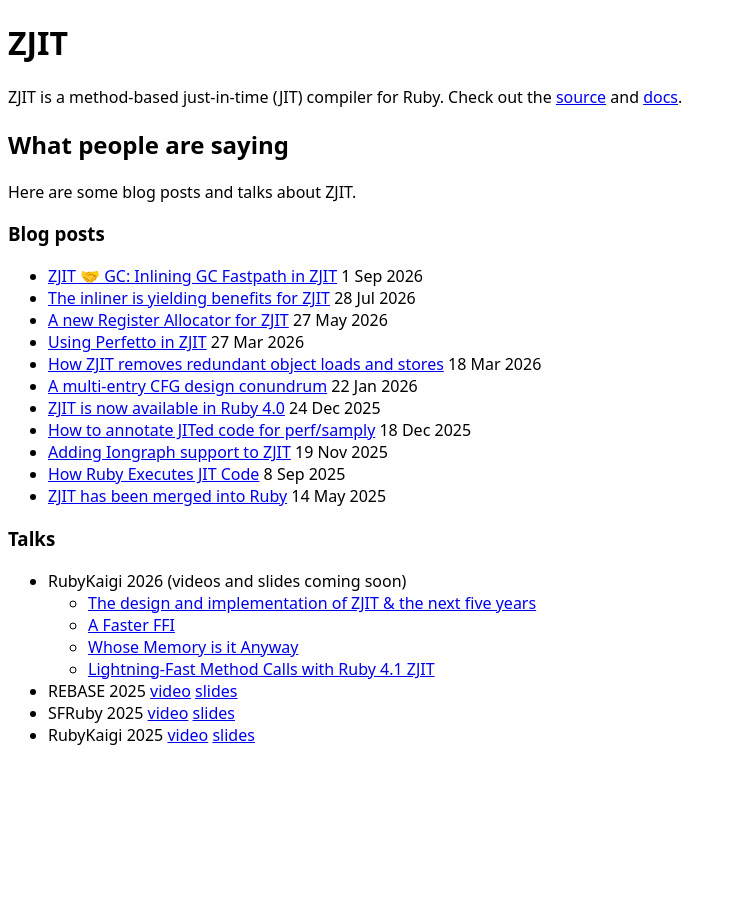
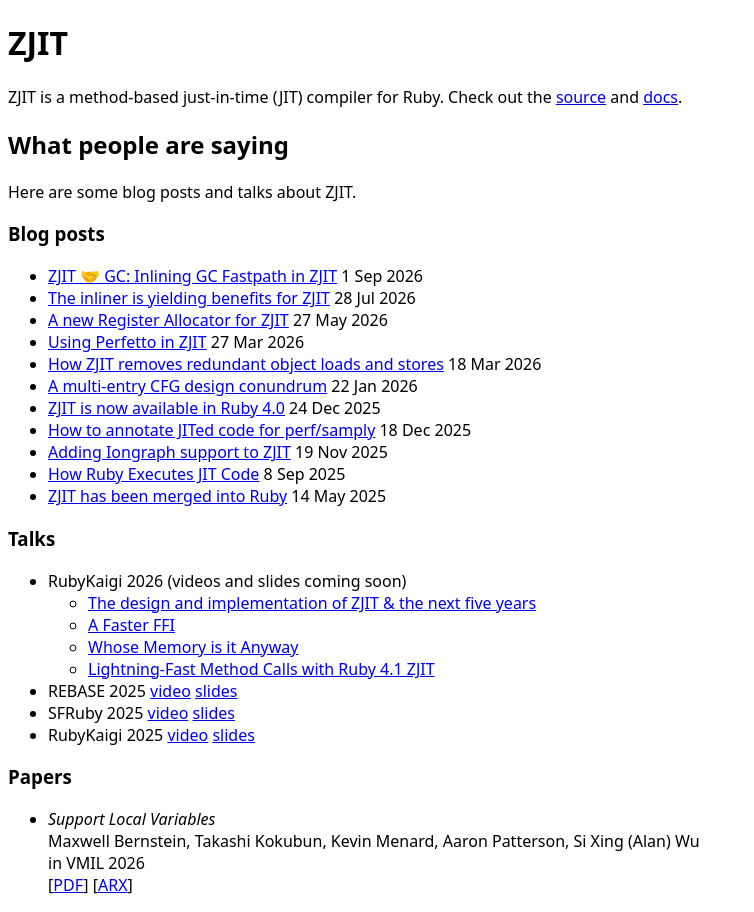
Before and after one commit to Shopify/zjit-website, a Jekyll site: the page built from index.md, in a window 1280 px wide. Shown: the whole page, without its empty margins (0-754 px from the left). Built offline with Jekyll 4.4.1, drawn with Linux system fonts in a browser that asks for light colours.

Commit message:
Add paper

```diff
--- a/index.md
+++ b/index.md
@@ -34,3 +34,10 @@ Here are some blog posts and talks about ZJIT.
 * REBASE 2025 [video](https://www.youtube.com/watch?v=zPrSG2e10Ig) [slides](https://speakerdeck.com/k0kubun/rebase-2025)
 * SFRuby 2025 [video](https://www.youtube.com/watch?v=XSdBCKepWHM) [slides](https://speakerdeck.com/k0kubun/san-francisco-ruby-conference-2025)
 * RubyKaigi 2025 [video](https://www.youtube.com/watch?v=1CCDuRW0OLk) [slides](https://www.slideshare.net/slideshow/zjit-building-a-next-generation-ruby-jit/278807093)
+
+### Papers
+
+* *Support Local Variables* \
+  Maxwell Bernstein, Takashi Kokubun, Kevin Menard, Aaron Patterson, Si Xing (Alan) Wu \
+  in VMIL 2026 \
+  [[PDF](/assets/support-local-variables.pdf)] [[ARX](https://arxiv.org/abs/2609.01502)]
```
Also changed, not shown: 1 other file.
